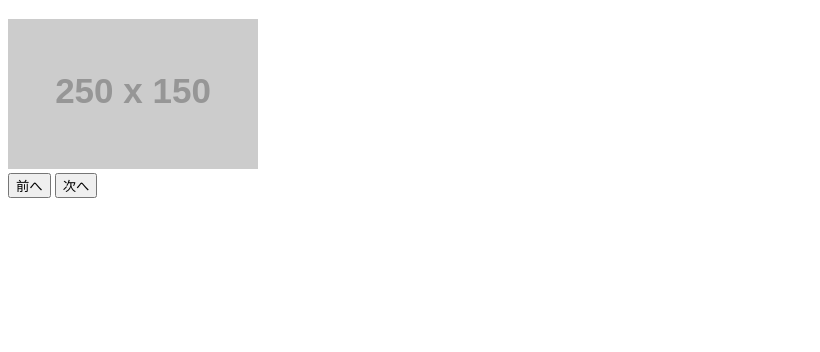
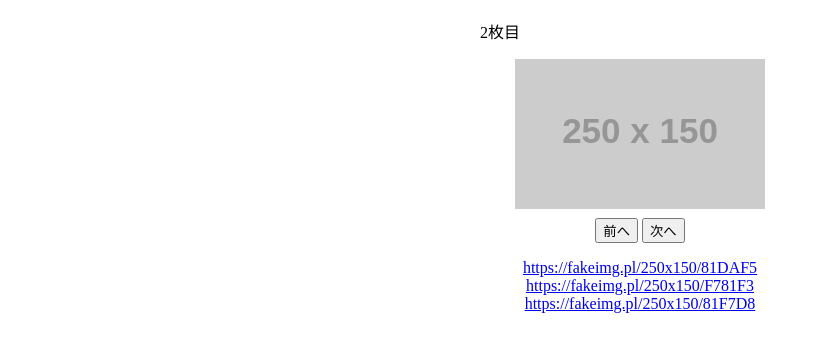
Before and after one commit to wsigma21/stepupjs, a plain HTML site: page answers/step3_2/index.html in a window 1280 px wide. Shown: the part 70-422 px from the top of the page, without its empty margins (0-820 px from the left). Drawn offline with Linux system fonts and the light colour scheme; placeholder pictures from the web are drawn by us.

Commit message:
step3_2（step3の2回目）：STEP3完了

```diff
--- a/answers/step3_2/index.html
+++ b/answers/step3_2/index.html
@@ -3,17 +3,18 @@
 <head>
     <meta charset="UTF-8">
     <title>PhotoView</title>
+    <link rel="stylesheet" href="./main.css">
 </head>
 <body>
     <h1>フォトビューアー</h1>
     <div id="photoViewer">
         <div class="frame">
-
         </div>
         <div class="actions">
             <button class="prevButton">前へ</button>
             <button class="nextButton">次へ</button>
         </div>
+        <ul class="images"></ul>
     </div>
     <script src="./main.js"></script>
 </body>
--- /dev/null
+++ b/answers/step3_2/main.css
@@ -0,0 +1,19 @@
+#photoViewer {
+    margin: 0 auto;
+    width: 20em;
+}
+
+.actions {
+    margin-top: 5px;
+    text-align: center;
+}
+
+.currentImage {
+    text-align: center;
+}
+
+.images {
+    list-style: none;
+    padding: 0;
+    text-align: center;
+}
--- a/answers/step3_2/main.js
+++ b/answers/step3_2/main.js
@@ -17,18 +17,41 @@ class PhotoViewer {
             this.prev();
         });
 
+        this.renderImageUrls();
         this.updatePhoto();
     }
 
     updatePhoto() {
         const frameElm = this.rootElm.querySelector('.frame');
+        const imageIndex = this.currentIndex  % this.images.length + 1;
         const image = this.images[this.currentIndex % this.images.length];
 
         frameElm.innerHTML = `
+            <p>${imageIndex}枚目</p>
             <div class="currentImage">
                 <img src=${image}>
             </div>
         `
+        this.startTimer();
+    }
+
+    renderImageUrls() {
+        const imagesElm = this.rootElm.querySelector('.images');
+        let imagesUrlsHtml = '';
+        for (const image of this.images) {
+            imagesUrlsHtml += `<li><a href="${image}" target="_blank">${image}</a></li>`
+        }
+        imagesElm.innerHTML = imagesUrlsHtml;
+    }
+
+    startTimer() {
+        if (this.timerKey) {
+            clearTimeout(this.timerKey);
+        }
+
+        this.timerKey = setTimeout(() => {
+            this.next();
+        }, 3000);
     }
 
     next() {
```
